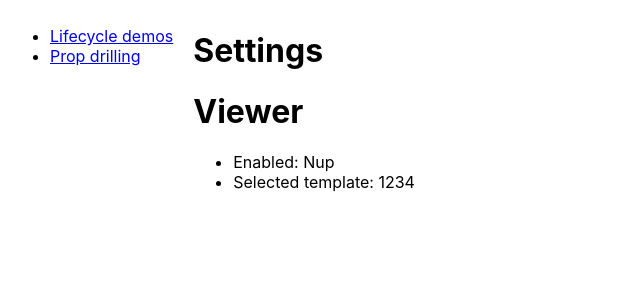
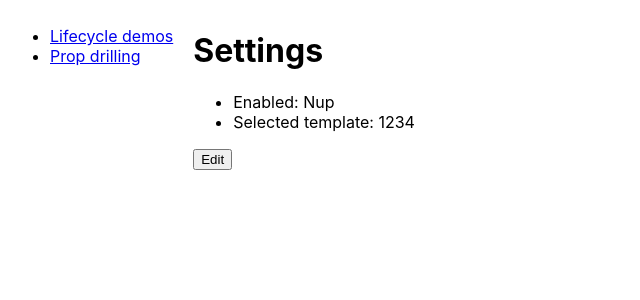
Before and after one commit to uozuAho/react_playground, a React (Create React App) app: page /prop_drilling in a window 1280 px wide. Shown: the top 300 px of the page, without its empty margins (0-640 px from the left). Built offline with nearby package versions, Linux system fonts and the light colour scheme.

Commit message:
switch between view and edit

```diff
--- a/src/prop_drilling/bad_example/SettingsContainer.tsx
+++ b/src/prop_drilling/bad_example/SettingsContainer.tsx
@@ -25,19 +25,45 @@ export class SettingsContainer extends React.Component<{}, SettingsDooverState>
     };
   }
 
+  private onEditClicked = () => {
+    this.setState({mode: 'edit'});
+  };
+
+  private onCancelEdits = () => {
+    this.setState({mode: 'view'});
+  };
+
+  private renderViewer = () => {
+    return (
+      <>
+        <SettingsViewer settings={this.state.settings}/>
+        <button onClick={this.onEditClicked}>Edit</button>
+      </>
+    );
+  };
+
+  private renderEditor = () => {
+    return (
+      <>
+        <SettingsEditor settings={this.state.settings}/>
+        <button onClick={this.onCancelEdits}>Cancel</button>
+      </>
+    );
+  };
+
   render = () => {
     const getThing = () => {
       switch (this.state.mode) {
-        case 'view': return <SettingsViewer settings={this.state.settings}/>
-        case 'edit': return <SettingsEditor settings={this.state.settings}/>
+        case 'view': return this.renderViewer()
+        case 'edit': return this.renderEditor()
       }
     };
 
     return (
-      <div>
+      <>
         <h1>Settings</h1>
         {getThing()}
-      </div>
+      </>
     );
   }
 }
--- a/src/prop_drilling/bad_example/SettingsViewer.tsx
+++ b/src/prop_drilling/bad_example/SettingsViewer.tsx
@@ -9,7 +9,6 @@ interface SettingsViewerProps {
 export const SettingsViewer: React.FunctionComponent<SettingsViewerProps> = props => {
   return (
     <>
-      <h1>Viewer</h1>
       <ul>
         <li>Enabled: {props.settings.enabled ? 'Yep': 'Nup'}</li>
         <li>Selected template: {props.settings.selectedTemplateId}</li>
```
